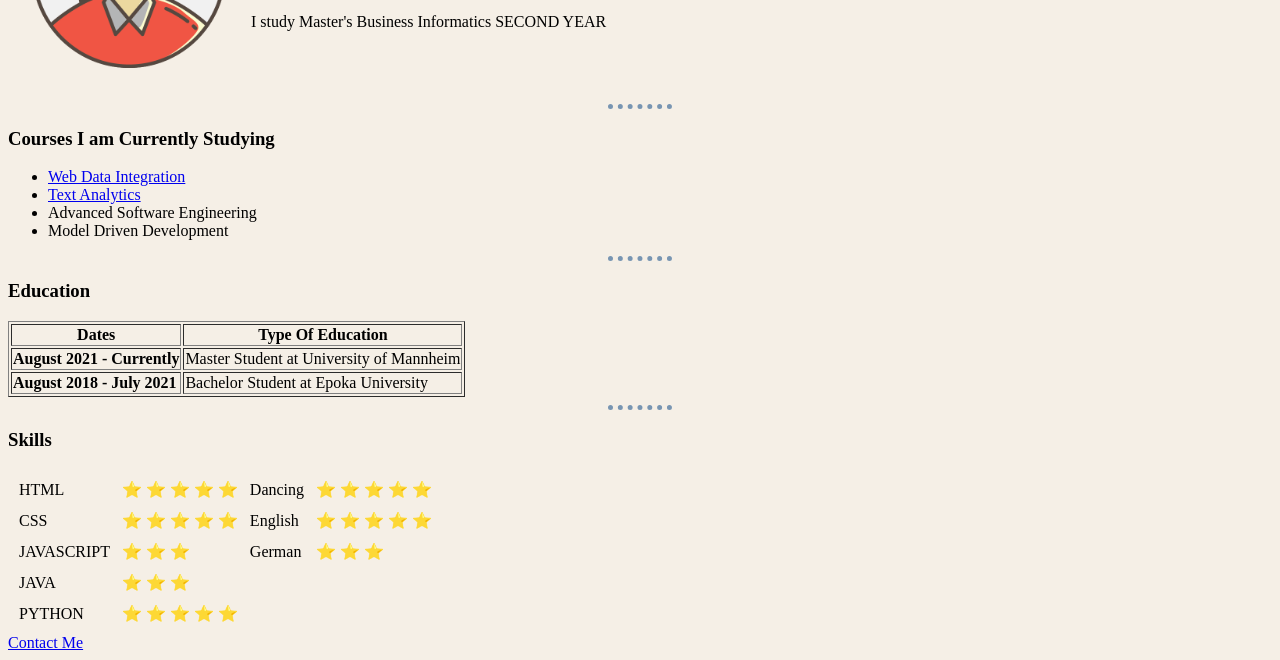
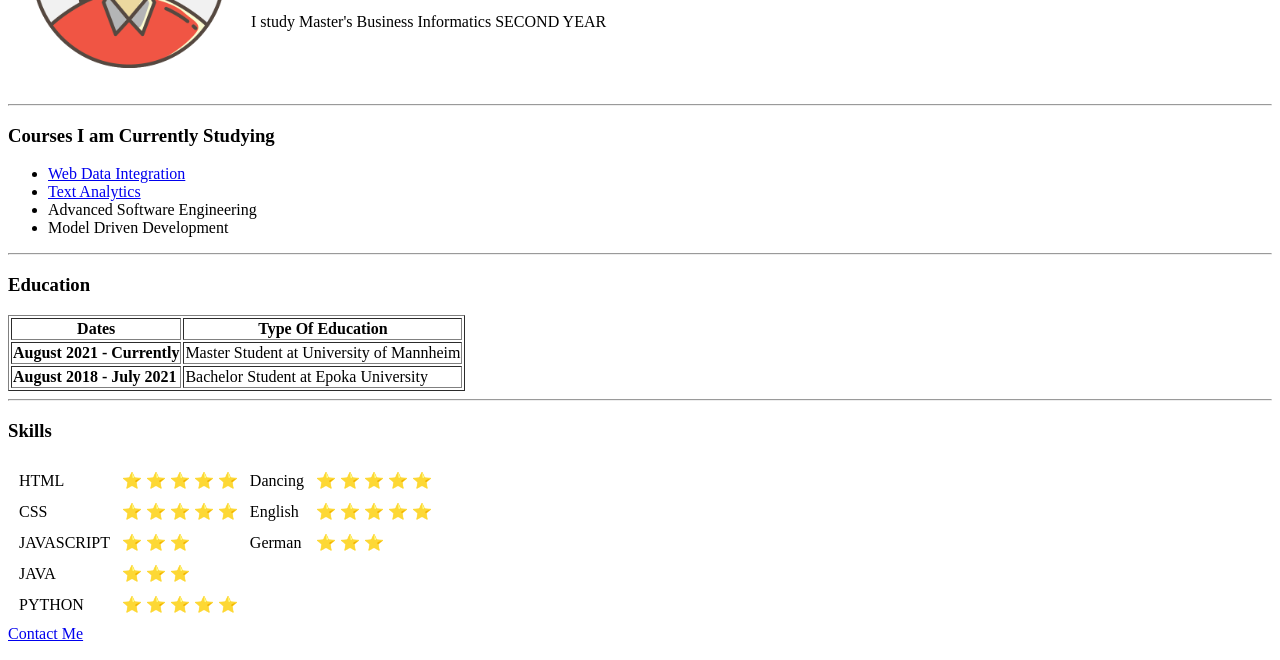
Before and after one commit to melphobia/Web-Development-Bootcamp, a plain HTML site: page HTML Personal Site/index.html in a window 1280 px wide. Shown: the part 158-818 px from the top of the page. Drawn offline with Linux system fonts and the light colour scheme.

Commit message:
Update index.html

```diff
--- a/HTML Personal Site/index.html
+++ b/HTML Personal Site/index.html
@@ -6,12 +6,7 @@
   <title>Melisa's Personal Website</title>
 </head>
 <style>
-body {background-color: #F5EFE6;}
-hr   {border-style:  none;
-      width:5%;
-      border-top: dotted;
-      border-color: #7895B2;
-      border-width: 5px;}
+
 </style>
 <body >
 </body>
```
